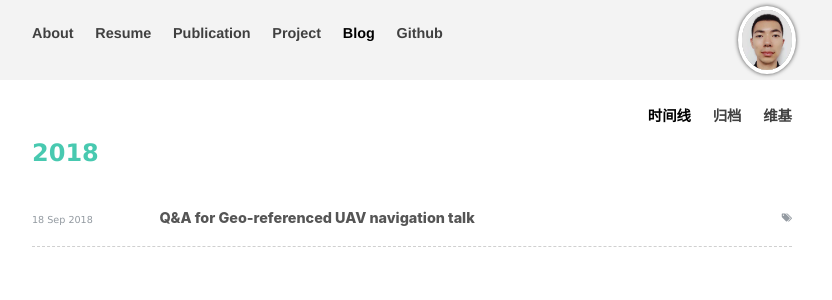
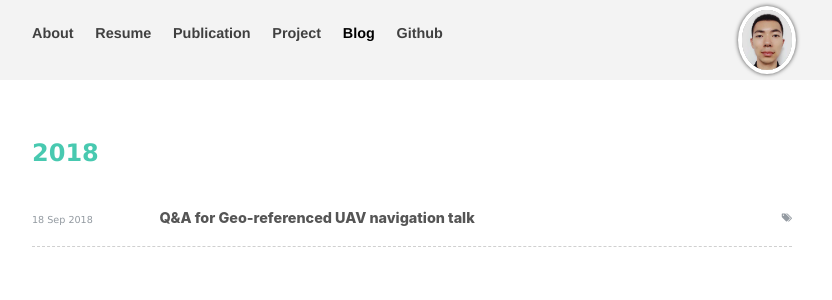
Before and after one commit to moshanATucsd/moshanATucsd.github.io, a Jekyll site: the page built from blog/index.html, in a window 1280 px wide. Shown: the top 300 px of the page, without its empty margins (228-1060 px from the left). Built offline with Jekyll 4.4.1, drawn with Linux system fonts in a browser that asks for light colours; nearby versions of some CDN libraries.

Commit message:
change blog

```diff
--- a/blog/index.html
+++ b/blog/index.html
@@ -7,11 +7,11 @@ category: blog
 <link rel="stylesheet" href="../css/blog.css">
 <div class="subheader-container">
 <div class = "inner">
-<nav class = "sub-nav">
+<!-- <nav class = "sub-nav">
     <a class="{% if page.category == 'blog' %} selected {% endif %}" href="/blog/">时间线</a>
     <a class="{% if page.category == 'categories' %} selected {% endif %}" href="/blog/categories.html">归档</a>
     <a class="{% if page.category == 'project' %} selected {% endif %}" href="/cn/project">维基</a>
-</nav>
+</nav> -->
 </div>
 </div>
 <section class="inner">
```
